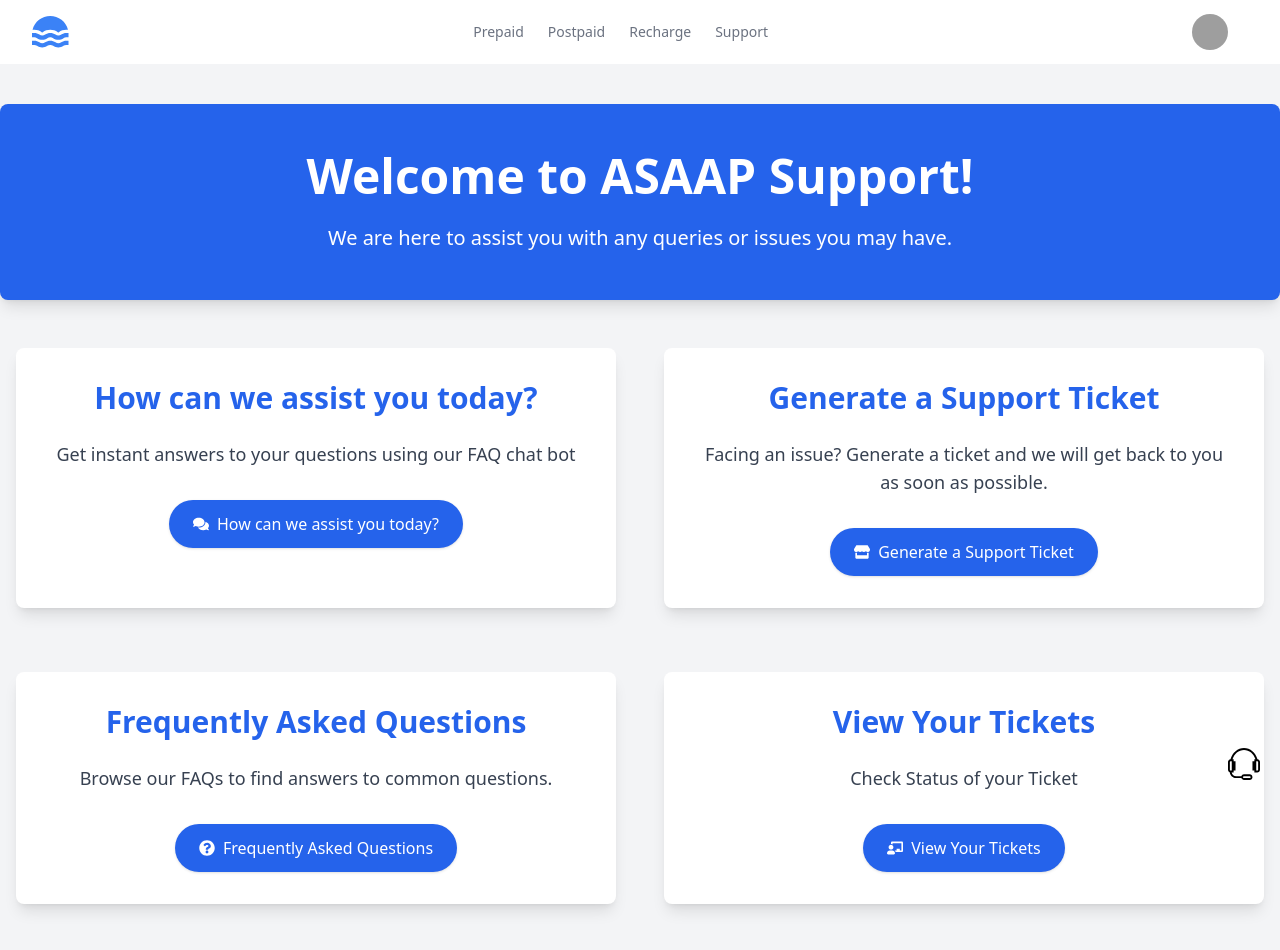
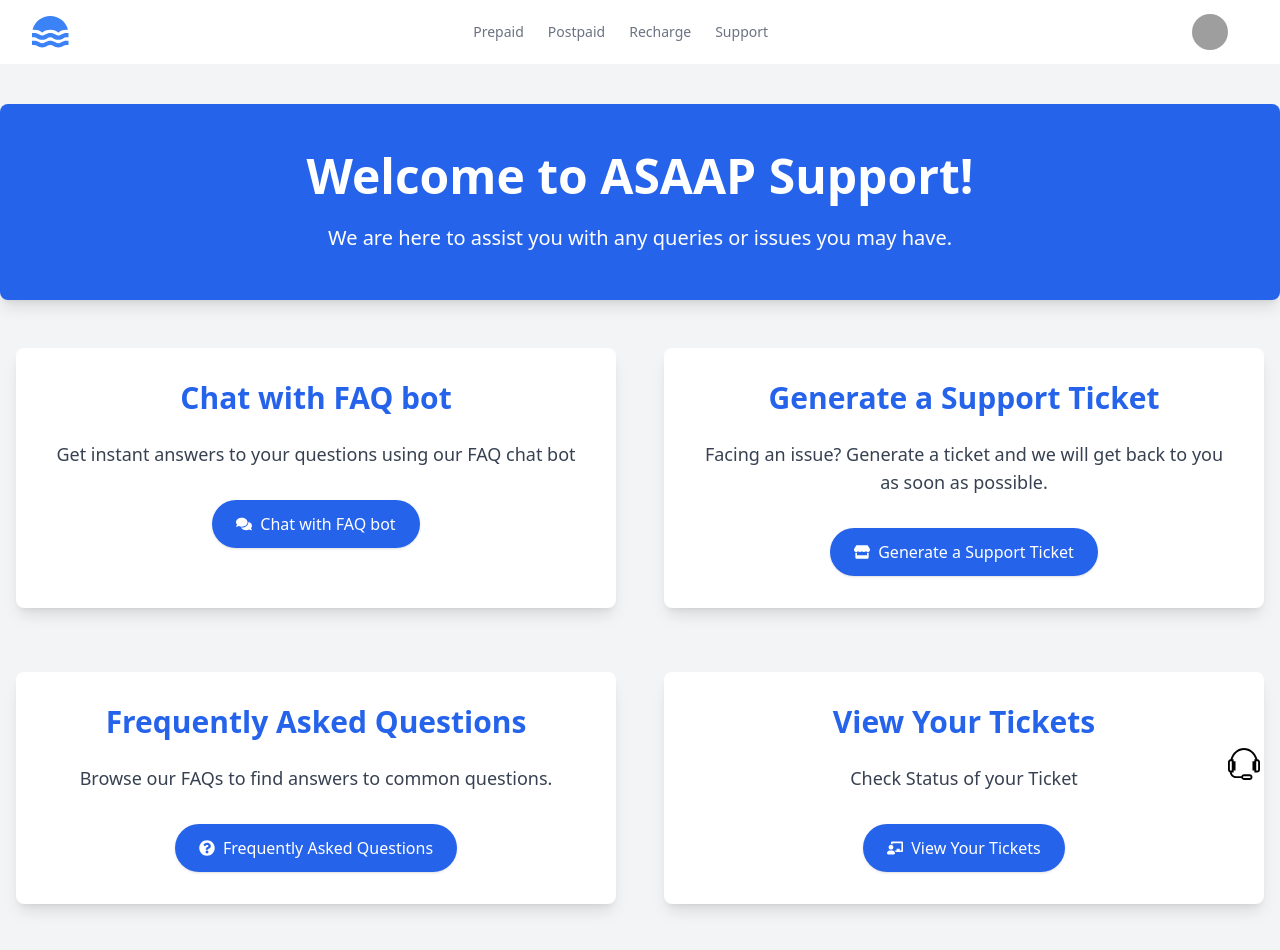
Before and after one commit to prasadsumit444/capstone-brillio, a React (Create React App) app: page /support in a window 1280 px wide. Shown: the top 950 px of the page. Built offline with nearby package versions, Linux system fonts and the light colour scheme; grey boxes are pictures that could not be loaded; what @react-pdf/renderer would draw is missing.

Commit message:
routing done

```diff
--- a/src/pages/Profile/Profile.jsx
+++ b/src/pages/Profile/Profile.jsx
@@ -1,5 +1,6 @@
 import React, { useEffect, useState } from "react";
 import axios from "axios";
+import { useAuth } from "../Auth/AuthGuard";
 
 export default function Profile() {
   const [editMode, setEditMode] = useState(false); //The initial state is set to false in order to render edit on screen which is a button
--- a/src/pages/Support/SupportPage.jsx
+++ b/src/pages/Support/SupportPage.jsx
@@ -1,7 +1,8 @@
 import React, { useState } from "react";
 import { FaComments, FaStore, FaQuestionCircle, FaChalkboardTeacher } from "react-icons/fa";
+import { Link } from "react-router-dom"; // Import Link from React Router
 
-const SupportCard = ({ title, description, icon: Icon, onClick }) => {
+const SupportCard = ({ title, description, icon: Icon, to }) => { // Pass 'to' prop for Link
   const [isHovered, setIsHovered] = useState(false);
 
   return (
@@ -11,16 +12,16 @@ const SupportCard = ({ title, description, icon: Icon, onClick }) => {
       }`}
       onMouseEnter={() => setIsHovered(true)}
       onMouseLeave={() => setIsHovered(false)}
-      onClick={onClick}
     >
       <div className="p-8 text-center">
         <h2 className="text-3xl font-semibold text-blue-600 mb-6">{title}</h2>
         <p className="text-lg text-gray-700 mb-8">{description}</p>
         <div className="flex justify-around">
-          <button className="flex items-center bg-blue-600 text-white px-6 py-3 rounded-full shadow hover:bg-blue-700">
+          {/* Wrap with Link and pass 'to' prop */}
+          <Link to={to} className="flex items-center bg-blue-600 text-white px-6 py-3 rounded-full shadow hover:bg-blue-700">
             <Icon className="mr-2" />
             {title}
-          </button>
+          </Link>
         </div>
       </div>
     </div>
@@ -41,28 +42,28 @@ export default function SupportPage() {
       {/* Support Options Section */}
       <div className="w-full grid grid-cols-1 md:grid-cols-2 lg:grid-cols-2 gap-12 mb-12 px-4">
         <SupportCard
-          title="How can we assist you today?"
+          title="Chat with FAQ bot"
           description="Get instant answers to your questions using our FAQ chat bot"
           icon={FaComments}
-          onClick={() => console.log("Chat with us clicked")}
+          to=""
         />
         <SupportCard
           title="Generate a Support Ticket"
           description="Facing an issue? Generate a ticket and we will get back to you as soon as possible."
           icon={FaStore}
-          onClick={() => console.log("Generate a Ticket clicked")}
+          to="/new-ticket"
         />
         <SupportCard
           title="Frequently Asked Questions"
           description="Browse our FAQs to find answers to common questions."
           icon={FaQuestionCircle}
-          onClick={() => console.log("View FAQs clicked")}
+          to="/faq"
         />
         <SupportCard
           title="View Your Tickets"
           description="Check Status of your Ticket"
           icon={FaChalkboardTeacher}
-          onClick={() => console.log("View Tickets clicked")}
+          to="/tickets"
         />
       </div>
     </div>
--- a/src/pages/Support/TicketDetails.jsx
+++ b/src/pages/Support/TicketDetails.jsx
@@ -1,3 +1,4 @@
+//naya
 import React, { useEffect, useState } from "react";
 import { useParams } from "react-router-dom";
 import axios from "axios";
@@ -67,7 +68,10 @@ const TicketDetails = () => {
             className="w-full p-3 border rounded-lg shadow-sm focus:outline-none focus:ring-2 border-gray-300"
             style={{ height: "50vh" }}
             value={ticket.description}
-            onChange={handleDescriptionChange} // Handle description change
+            onChange={handleDescriptionChange}
+            readOnly={ticket.ticketStatus === "OPEN"}
+
+             // Handle description change
           />
         </div>
         {ticket.ticketStatus === "CLOSED" && (
--- a/src/pages/Support/TicketStatus.jsx
+++ b/src/pages/Support/TicketStatus.jsx
@@ -1,7 +1,7 @@
 import React, { useState, useEffect } from "react";
 import { Link } from "react-router-dom";
 import axios from "axios"; // Import Axios
-import { tickets } from "./constant";
+
 
 const TicketStatus = () => {
   const [activeTab, setActiveTab] = useState("OPEN");
@@ -9,7 +9,7 @@ const TicketStatus = () => {
 
   useEffect(() => {
     // Fetch data when component mounts
-    axios.get("http://localhost:8103/supportticket/alltickets")
+    axios.get("http://localhost:8103/supportticket/ticketstatus/2")
       .then(response => {
         // Handle success, set tickets data
         setTicketsData(response.data);
```
